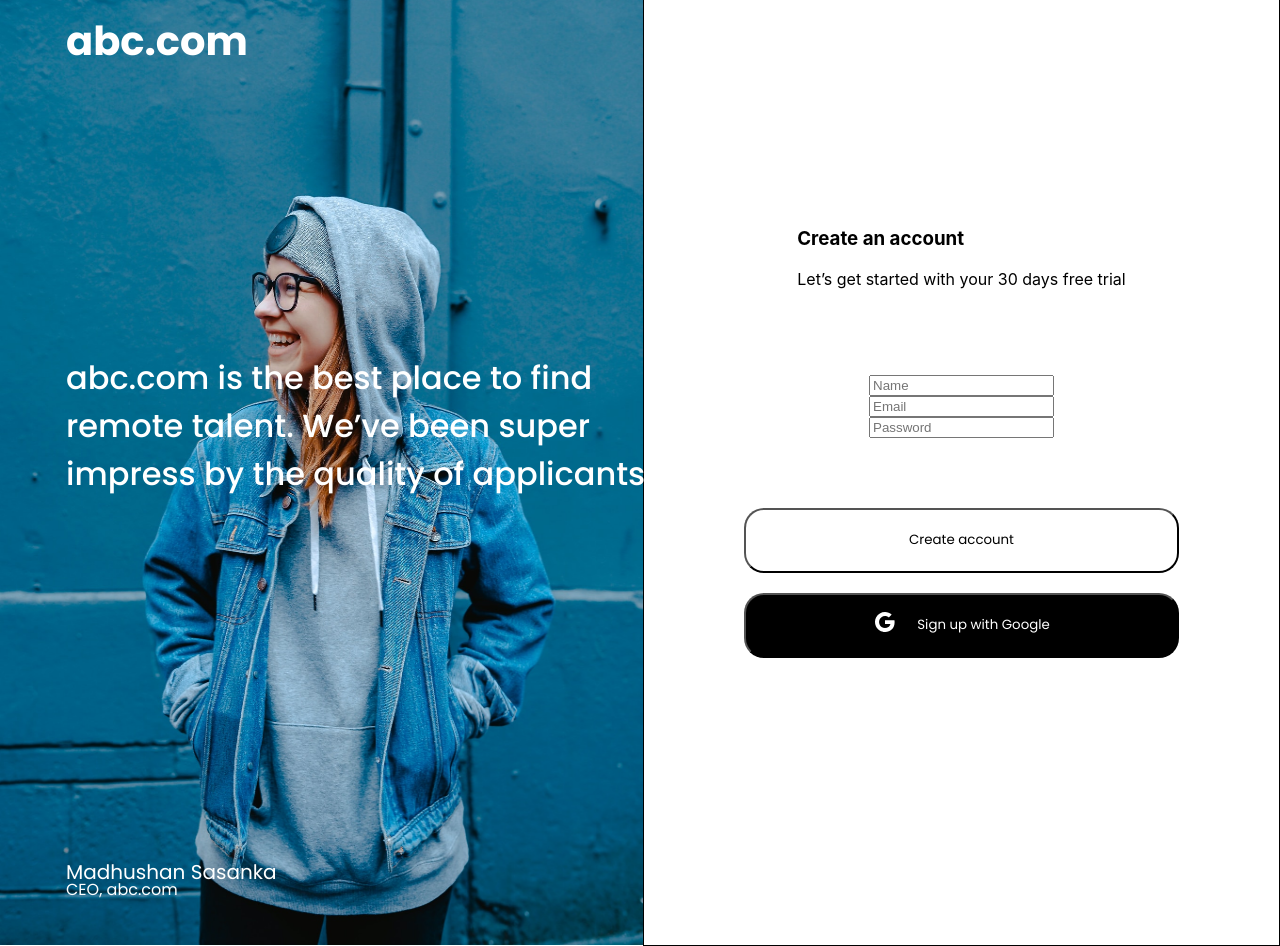
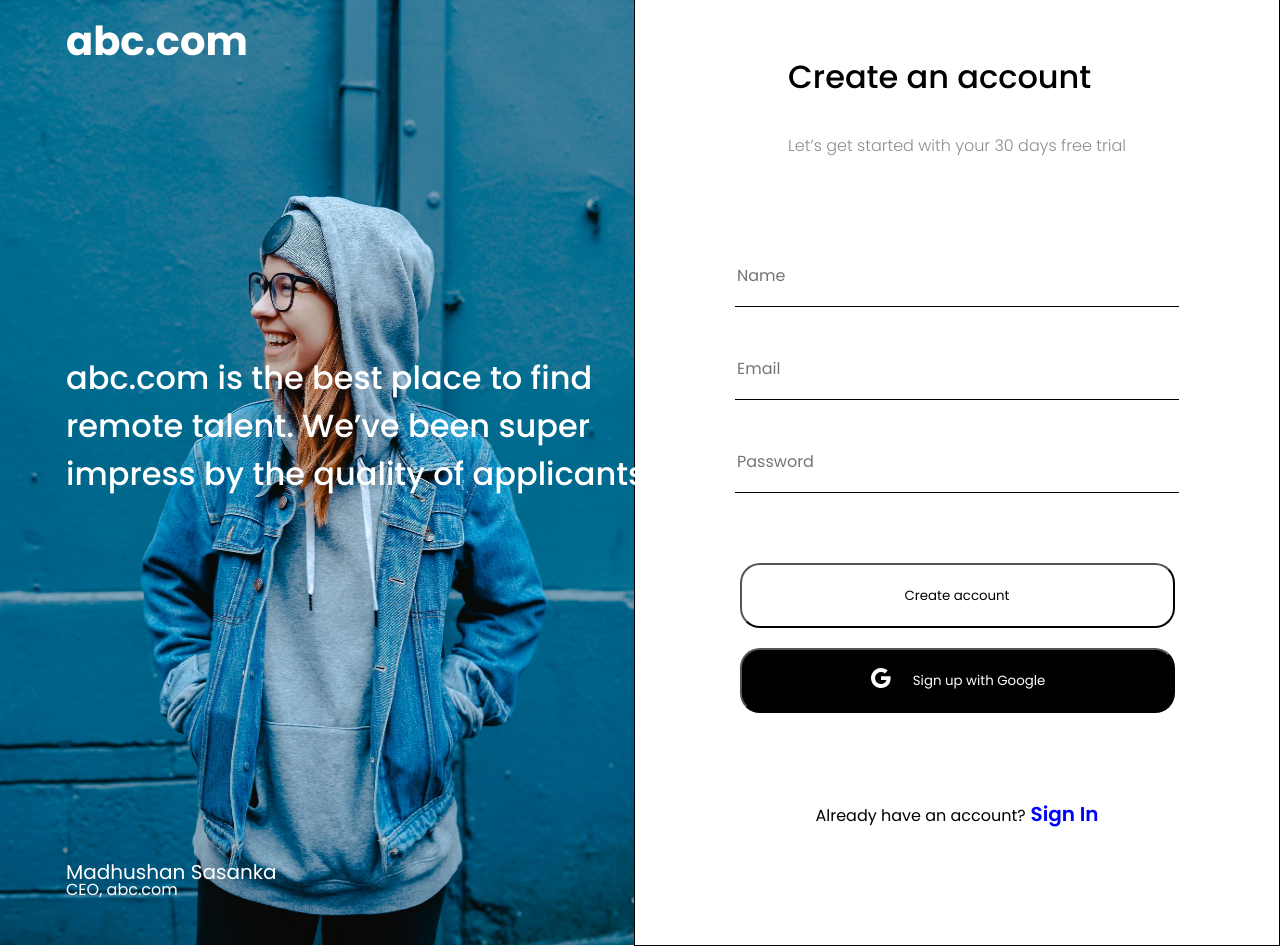
Before and after one commit to ElKarabino/41task_hw, a React (Create React App) app in the folder 41taskhw/: page / in a window 1280 px wide. Shown: the part 180-1126 px from the top of the page. Built offline with nearby package versions, Linux system fonts and the light colour scheme.

Commit message:
feat: add input

```diff
--- a/41taskhw/src/components/CustomInput/CustomInput.jsx
+++ b/41taskhw/src/components/CustomInput/CustomInput.jsx
@@ -3,6 +3,7 @@
 export const CustomInput = ({placeholder , type}) => {
     return (
         <input
+            className="CustomInput"
             placeholder={placeholder}
             type={type}
         />
--- a/41taskhw/src/components/CustomInput/CustomInput.scss
+++ b/41taskhw/src/components/CustomInput/CustomInput.scss
@@ -0,0 +1,10 @@
+.CustomInput {
+    border: 0;
+    border-bottom: 1px solid black;
+    width: 440px;
+    height: 60px;
+    color: black;
+    font-family: Poppins, sans-serif;
+    font-size: 16px;
+    font-weight: 400;
+}
--- a/41taskhw/src/components/RegistrationForm/RegistrationForm.jsx
+++ b/41taskhw/src/components/RegistrationForm/RegistrationForm.jsx
@@ -8,7 +8,7 @@
         <div className="RegistrationForm">
             <div className="RegistrationForm_title_wrapper">
                 <h3 className="RegistrationForm_title">Create an account</h3>
-                <p className="REgistrationForm_title_descritption">Let’s get started with your 30 days free trial</p>
+                <p className="RegistrationForm_title_descritption">Let’s get started with your 30 days free trial</p>
             </div>
             <div className="RegistrationForm_input_wrapper">
                 <CustomInput placeholder="Name"/>
@@ -19,6 +19,11 @@
                 <CustomButton text="Create account" theme="light"/>
                 <CustomButton icon={<GoogleIcon/>}  text="Sign up with Google" theme="dark"/>
             </div>
+            <div className="RegistrationForm_sign_wrapper">
+                <p>Already have an account?
+                    <a href=" " className="RegistrationForm_sign_link"> Sign In</a>
+                </p>
+            </div>
         </div>
     )
 }
--- a/41taskhw/src/components/RegistrationForm/RegistrationForm.scss
+++ b/41taskhw/src/components/RegistrationForm/RegistrationForm.scss
@@ -8,12 +8,38 @@
     align-items: center;
     gap: 70px;
 }
+.RegistrationForm_title {
+    font-family: Poppins , sans-serif;
+    font-size: 32px;
+    font-weight: 500;
+}
+.RegistrationForm_title_descritption {
+    font-family: Poppins , sans-serif;
+    font-size: 16px;
+    font-weight: 300;
+    color: #8D8D8D;
+}
 .RegistrationForm_input_wrapper {
     display: flex;
     flex-direction: column;
+    gap: 30px;
 }
 .RegistrationForm_buttons_wrapper{
     display: flex;
     flex-direction: column;
     gap: 20px;
 }
+.RegistrationForm_sign_wrapper {
+    p {
+        font-family: Poppins , sans-serif;
+        font-size: 16px;
+        font-weight: 400;
+    }
+}
+.RegistrationForm_sign_link {
+    text-decoration: none;
+    font-family: Poppins , sans-serif;
+    font-size: 20px;
+    font-weight: 600;
+    color: blue;
+}
```
